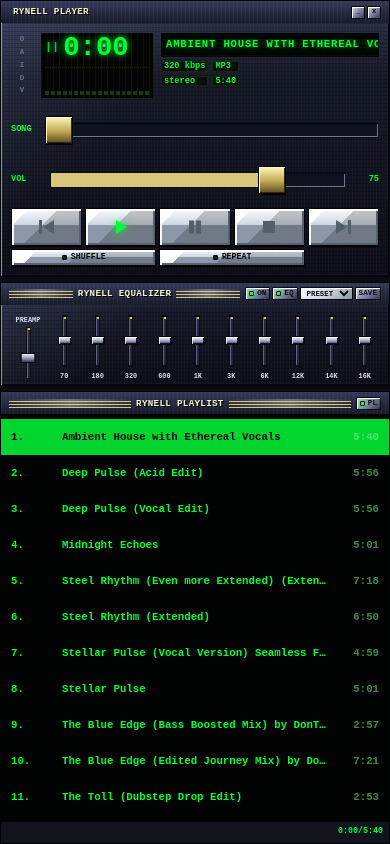
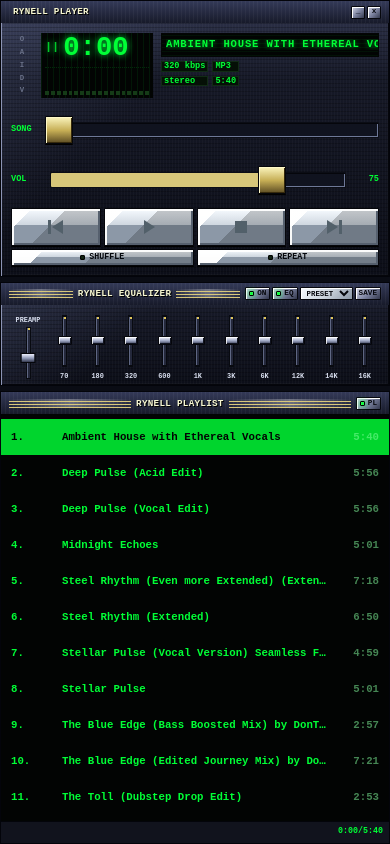
Before and after one commit to tompat1/musicplayer, a React (Vite) app: page / in a window 390 px wide. Built offline with nearby package versions, Linux system fonts and the light colour scheme.

Commit message:
feat: update Winamp controls layout by reducing column count for improved UI

```diff
--- a/src/components/AudioPlayer.jsx
+++ b/src/components/AudioPlayer.jsx
@@ -610,11 +610,8 @@ function WinampMiniPlayer({
             <button type="button" onClick={onPrevious} title="Previous track">
               <WinampTransportIcon type="previous" />
             </button>
-            <button type="button" onClick={onToggle} title={playing ? 'Pause' : 'Play'} data-active={!playing}>
-              <WinampTransportIcon type="play" />
-            </button>
             <button type="button" onClick={onToggle} title={playing ? 'Pause' : 'Play'} data-active={playing}>
-              <WinampTransportIcon type="pause" />
+              <WinampTransportIcon type={playing ? 'pause' : 'play'} />
             </button>
             <button type="button" onClick={onStop} title="Stop">
               <WinampTransportIcon type="stop" />
--- a/src/styles.css
+++ b/src/styles.css
@@ -2047,7 +2047,7 @@ h1 {
 
 .winamp-controls {
   display: grid;
-  grid-template-columns: repeat(5, 28px) repeat(2, minmax(55px, 1fr));
+  grid-template-columns: repeat(4, 28px) repeat(2, minmax(55px, 1fr));
   gap: 3px;
   padding: 0;
 }
@@ -2503,7 +2503,7 @@ h1 {
   }
 
   .winamp-controls {
-    grid-template-columns: repeat(5, 1fr);
+    grid-template-columns: repeat(4, 1fr);
   }
 
   .winamp-controls .winamp-led-button {
```
